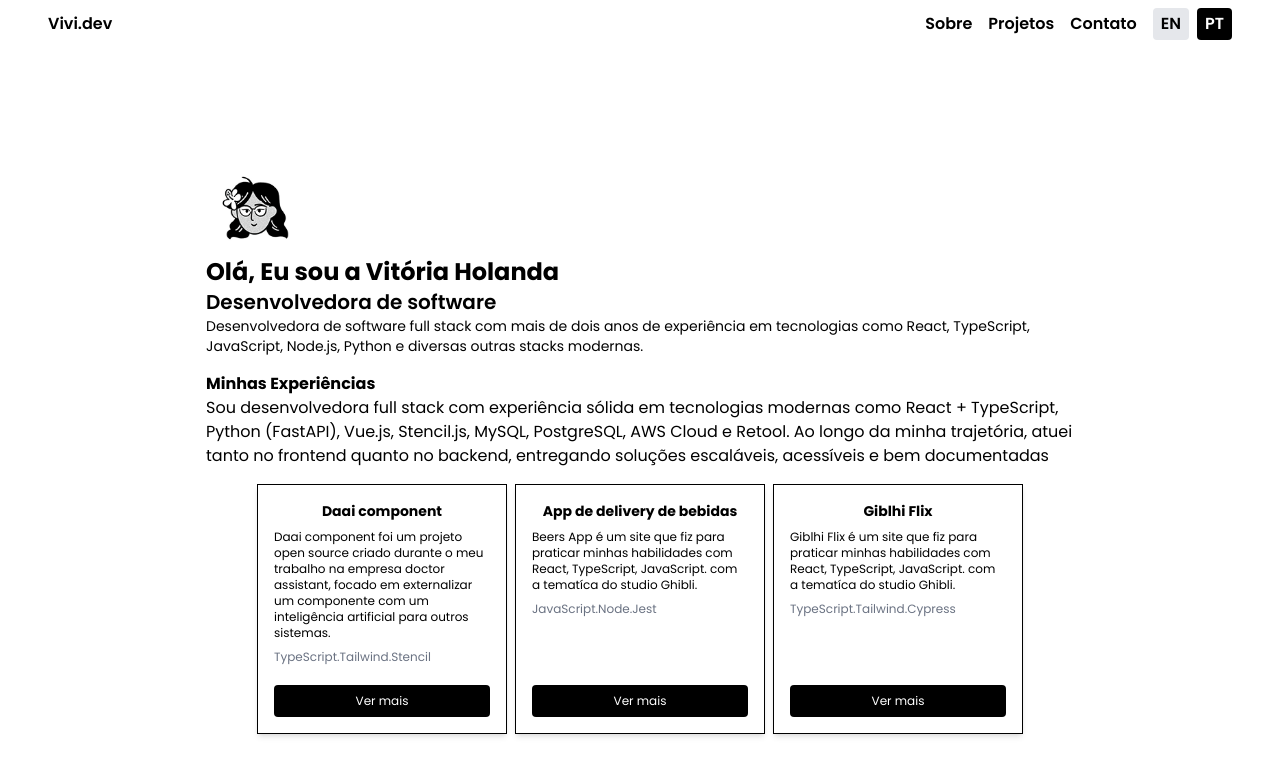
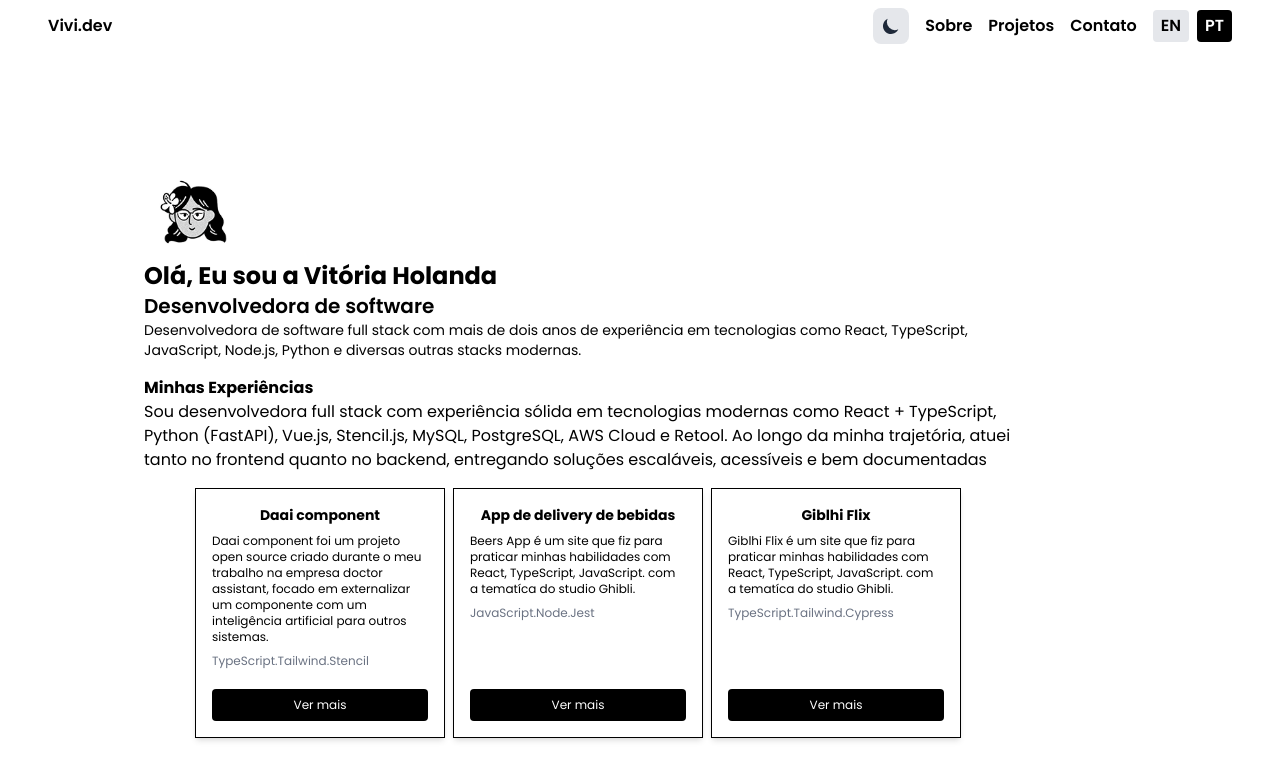
Before and after one commit to vitoriacst/vivi.dev, a Next.js app: page / in a window 1280 px wide. Shown: the top 780 px of the page. Built offline with nearby package versions, Linux system fonts and the light colour scheme.

Commit message:
feat: :art: dark mode configuration

```diff
--- a/src/app/components/Header/Header.tsx
+++ b/src/app/components/Header/Header.tsx
@@ -1,5 +1,6 @@
 'use client'
 
+import { ThemeToggle } from '@/components/ThemeToggle';
 import { useTranslation } from 'react-i18next';
 
 export default function Header() {
@@ -13,6 +14,7 @@ export default function Header() {
     <header className="flex justify-between items-center font-semibold py-2 px-4 gap-4 w-full">
       <h1>Vivi.dev</h1>
       <div className="flex items-center gap-4">
+        <ThemeToggle/>
           <button>Sobre</button>
           <button>Projetos</button>
           <button>Contato</button>
--- a/src/app/globals.css
+++ b/src/app/globals.css
@@ -3,28 +3,21 @@
 
 :root {
   --background: #ffffff;
+  --foreground: #000000;
   --font-poppins: 'Poppins', sans-serif;
-
-
 }
 
-@theme inline {
-  --color-background: var(--background);
-  --color-foreground: var(--foreground);
-  --font-sans: var(--font-geist-sans);
-  --font-mono: var(--font-geist-mono);
-}
-
-@media (prefers-color-scheme: dark) {
-  :root {
-    --background: #d3d3d3;
-  }
+.dark {
+  --background: #000000;
+  --foreground: #ffffff;
 }
 
 body {
-  background: var(--background);
+  background-color: var(--background);
   color: var(--foreground);
   font-family: var(--font-poppins);
+  min-height: 100vh;
+  transition: background-color 0.3s ease, color 0.3s ease;
 
   display: flex;
   justify-content: start;
--- a/src/app/layout.tsx
+++ b/src/app/layout.tsx
@@ -25,13 +25,15 @@ export default function RootLayout({
   children: React.ReactNode
 }) {
   return (
-    <html lang="en">
+    <html lang="en" className="transition-colors duration-300">
       <body
         className={`${geistSans.variable} ${geistMono.variable} antialiased`}
       >
         <Providers>
           <Header />
-          {children}
+          <main>
+            {children}
+          </main>
         </Providers>
       </body>
     </html>
--- a/src/app/providers.tsx
+++ b/src/app/providers.tsx
@@ -2,6 +2,7 @@
 
 import { useEffect, useState } from 'react'
 import { I18nextProvider } from 'react-i18next'
+import { ThemeProvider } from '../components/ThemeProvider'
 import i18n from '../i18n/settings'
 
 export function Providers({ children }: { children: React.ReactNode }) {
@@ -17,7 +18,9 @@ export function Providers({ children }: { children: React.ReactNode }) {
 
   return (
     <I18nextProvider i18n={i18n}>
-      {children}
+      <ThemeProvider>
+        {children}
+      </ThemeProvider>
     </I18nextProvider>
   )
 }
--- /dev/null
+++ b/src/components/ThemeProvider.tsx
@@ -0,0 +1,48 @@
+'use client'
+
+import { createContext, useContext, useEffect, useState } from 'react'
+
+type Theme = 'light' | 'dark'
+
+type ThemeContextType = {
+  theme: Theme
+  toggleTheme: () => void
+}
+
+const ThemeContext = createContext<ThemeContextType | undefined>(undefined)
+
+export function ThemeProvider({ children }: { children: React.ReactNode }) {
+  const [theme, setTheme] = useState<Theme>('light')
+
+  useEffect(() => {
+    const savedTheme = localStorage.getItem('theme') as Theme | null
+    if (savedTheme) {
+      setTheme(savedTheme)
+      document.documentElement.classList.toggle('dark', savedTheme === 'dark')
+    } else if (window.matchMedia('(prefers-color-scheme: dark)').matches) {
+      setTheme('dark')
+      document.documentElement.classList.add('dark')
+    }
+  }, [])
+
+  const toggleTheme = () => {
+    const newTheme = theme === 'light' ? 'dark' : 'light'
+    setTheme(newTheme)
+    localStorage.setItem('theme', newTheme)
+    document.documentElement.classList.toggle('dark')
+  }
+
+  return (
+    <ThemeContext.Provider value={{ theme, toggleTheme }}>
+      {children}
+    </ThemeContext.Provider>
+  )
+}
+
+export function useTheme() {
+  const context = useContext(ThemeContext)
+  if (context === undefined) {
+    throw new Error('useTheme must be used within a ThemeProvider')
+  }
+  return context
+}
--- /dev/null
+++ b/src/components/ThemeToggle.tsx
@@ -0,0 +1,39 @@
+'use client'
+
+import { useTheme } from './ThemeProvider'
+
+export function ThemeToggle() {
+  const { theme, toggleTheme } = useTheme()
+
+  return (
+    <button
+      onClick={toggleTheme}
+      className="p-2 rounded-lg bg-gray-200 dark:bg-gray-800 text-gray-800 dark:text-gray-200 hover:bg-gray-300 dark:hover:bg-gray-700 transition-colors"
+      aria-label={`Switch to ${theme === 'light' ? 'dark' : 'light'} mode`}
+    >
+      {theme === 'light' ? (
+        <svg
+          xmlns="http://www.w3.org/2000/svg"
+          className="h-5 w-5"
+          viewBox="0 0 20 20"
+          fill="currentColor"
+        >
+          <path d="M17.293 13.293A8 8 0 016.707 2.707a8.001 8.001 0 1010.586 10.586z" />
+        </svg>
+      ) : (
+        <svg
+          xmlns="http://www.w3.org/2000/svg"
+          className="h-5 w-5"
+          viewBox="0 0 20 20"
+          fill="currentColor"
+        >
+          <path
+            fillRule="evenodd"
+            d="M10 2a1 1 0 011 1v1a1 1 0 11-2 0V3a1 1 0 011-1zm4 8a4 4 0 11-8 0 4 4 0 018 0zm-.464 4.95l.707.707a1 1 0 001.414-1.414l-.707-.707a1 1 0 00-1.414 1.414zm2.12-10.607a1 1 0 010 1.414l-.706.707a1 1 0 11-1.414-1.414l.707-.707a1 1 0 011.414 0zM17 11a1 1 0 100-2h-1a1 1 0 100 2h1zm-7 4a1 1 0 011 1v1a1 1 0 11-2 0v-1a1 1 0 011-1zM5.05 6.464A1 1 0 106.465 5.05l-.708-.707a1 1 0 00-1.414 1.414l.707.707zm1.414 8.486l-.707.707a1 1 0 01-1.414-1.414l.707-.707a1 1 0 011.414 1.414zM4 11a1 1 0 100-2H3a1 1 0 000 2h1z"
+            clipRule="evenodd"
+          />
+        </svg>
+      )}
+    </button>
+  )
+}
--- /dev/null
+++ b/tailwind.config.ts
@@ -0,0 +1,20 @@
+import type { Config } from 'tailwindcss'
+
+const config: Config = {
+  content: [
+    './src/pages/**/*.{js,ts,jsx,tsx,mdx}',
+    './src/components/**/*.{js,ts,jsx,tsx,mdx}',
+    './src/app/**/*.{js,ts,jsx,tsx,mdx}',
+  ],
+  darkMode: 'class',
+  theme: {
+    extend: {
+      colors: {
+        dark: 'black'
+      },
+    },
+  },
+  plugins: [],
+}
+
+export default config
```
